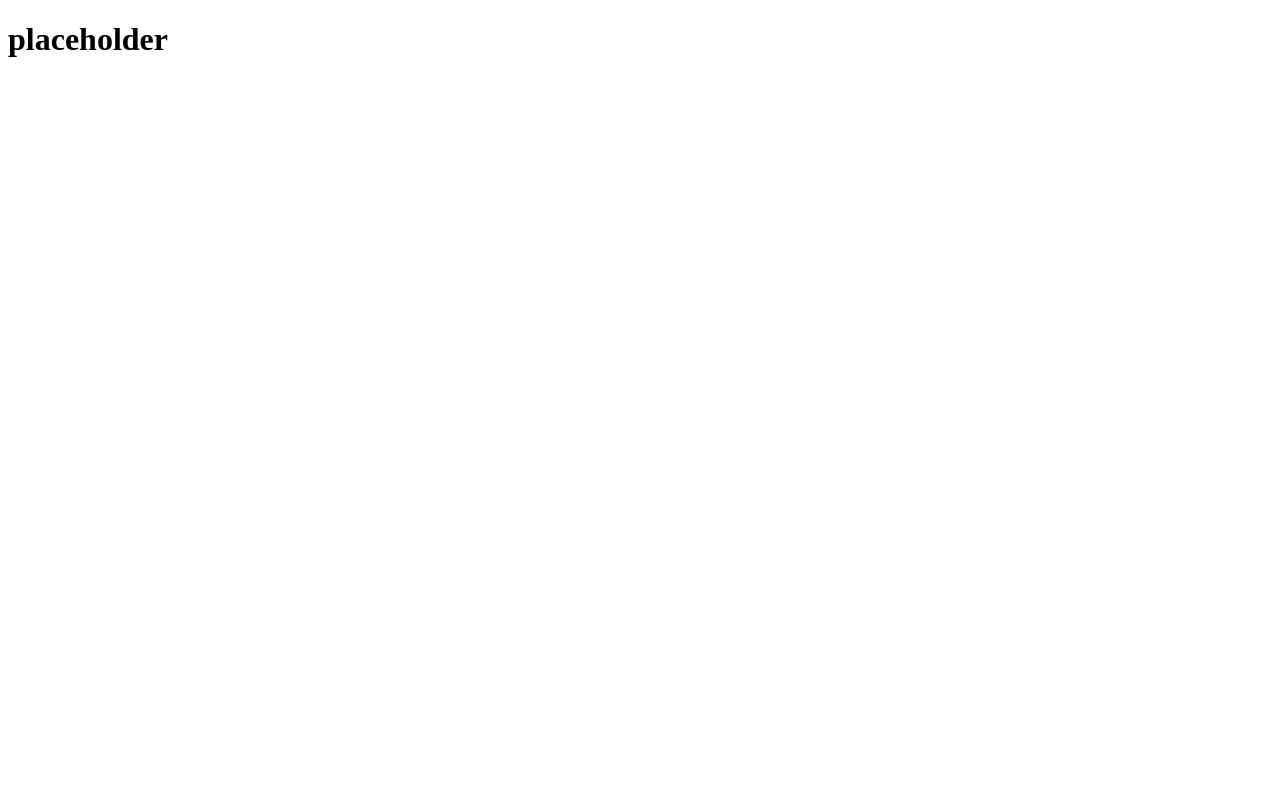
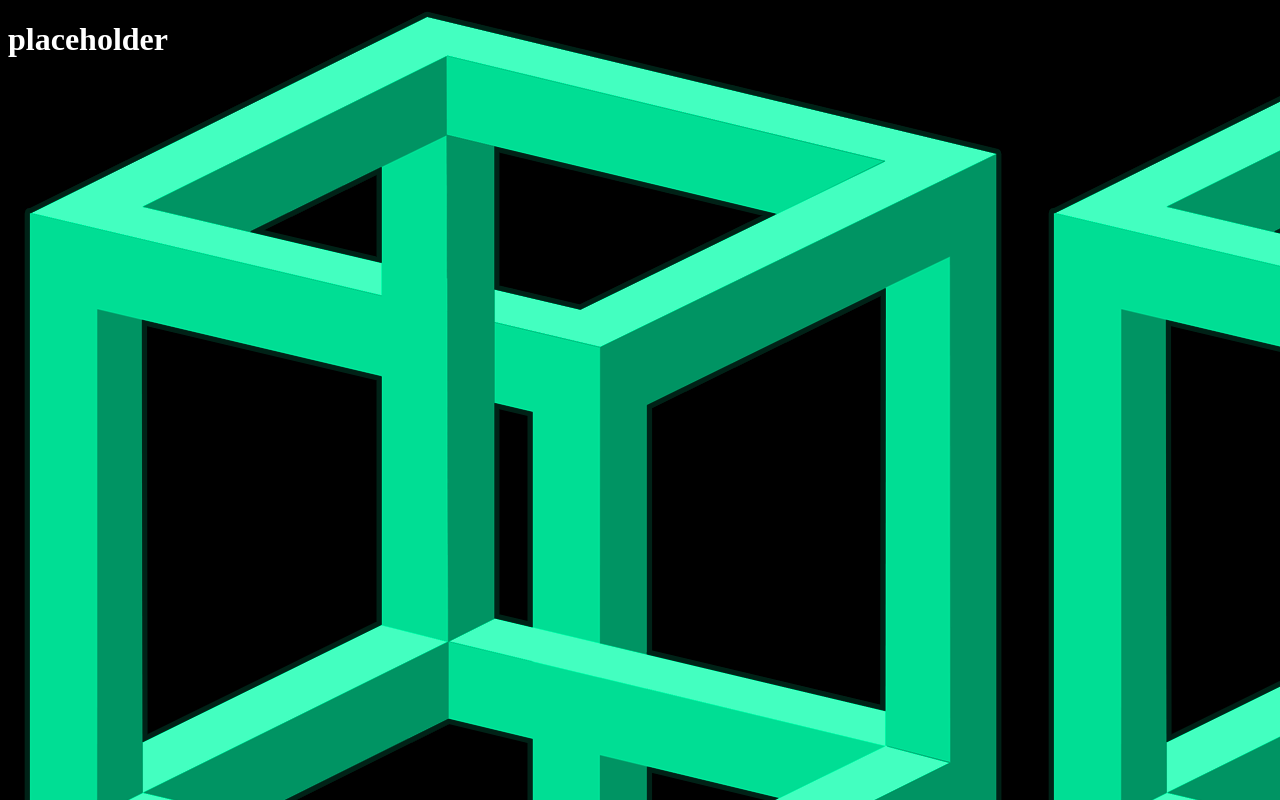
Before and after one commit to paradoxicalsoftware/paradoxicalsoftware.github.io, a plain HTML site: page index.html in a window 1280 px wide. Drawn offline with Linux system fonts and the light colour scheme.

Commit message:
Adds favicon, background, etc

```diff
--- a/index.html
+++ b/index.html
@@ -2,6 +2,8 @@
 <html>
 <head>
   <title>Paradoxical Software</title>
+  <link rel='shortcut icon' type='image/x-icon' href='images/favicon.ico'/>
+  <link rel="stylesheet" type="text/css" href="style.css">
 </head>
 <body>
   <h1>placeholder</h1>
--- /dev/null
+++ b/style.css
@@ -0,0 +1,9 @@
+body
+{
+  background-image: url("images/paradoxTransparentBGwText.png");
+  background-color: black;
+}
+h1
+{
+  color: white;
+}
```
Also changed, not shown: images/favicon.ico (added), images/paradoxBlackBG.png (added), images/paradoxTransparentBGwText.png (added).
